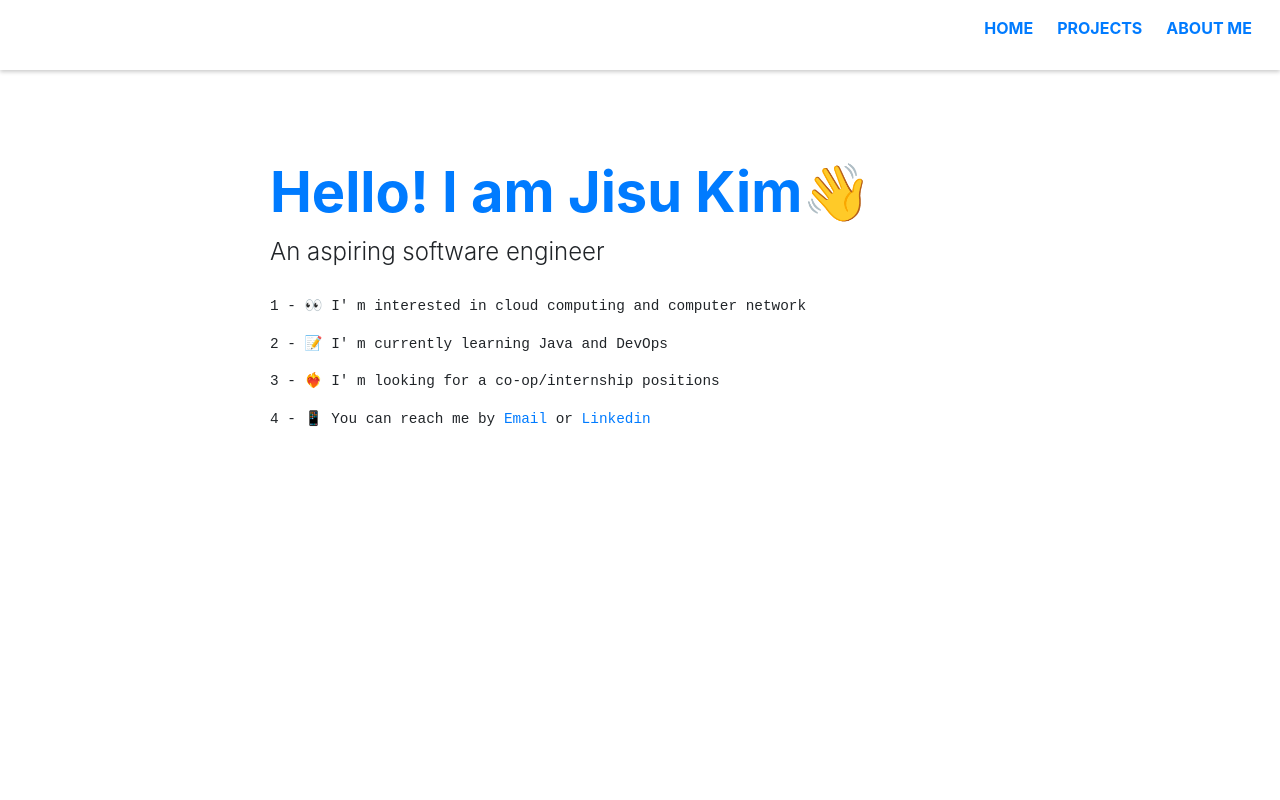
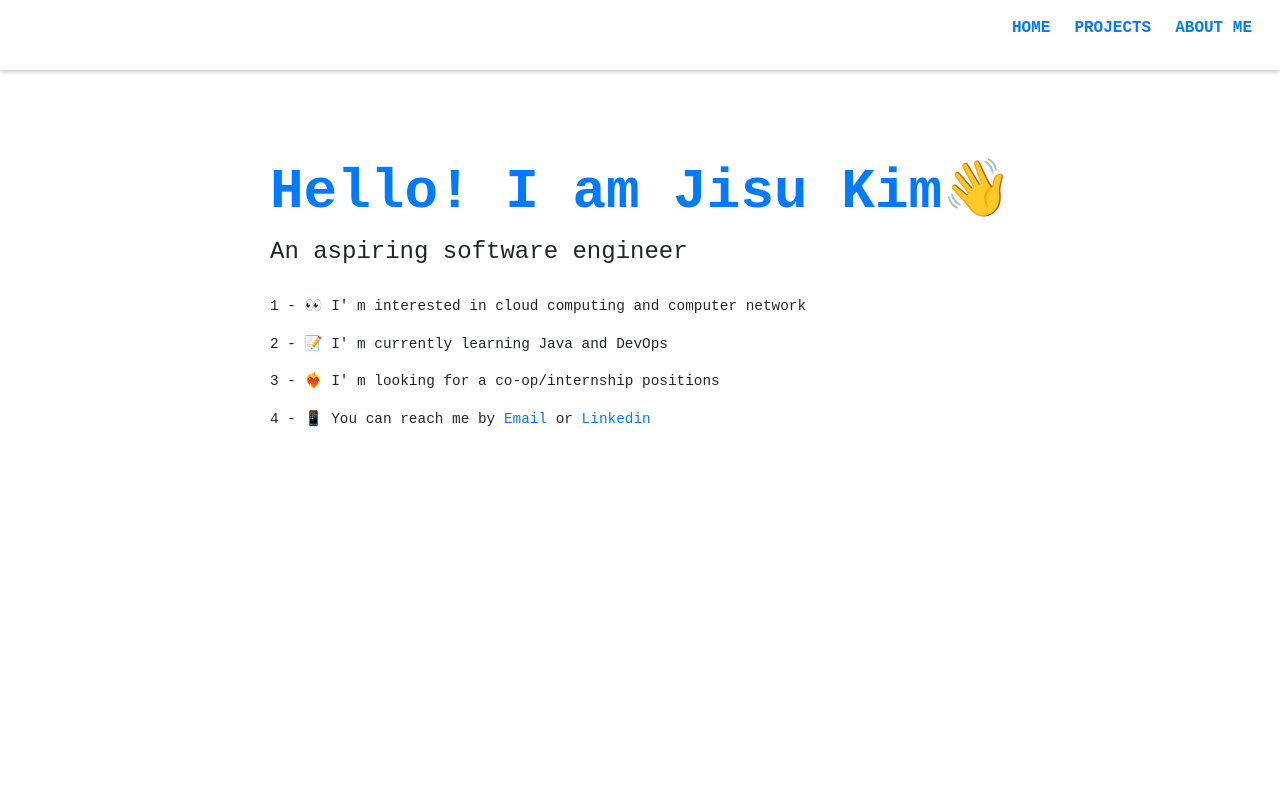
Before and after one commit to goBySue/myHome, a plain HTML site: page index.html in a window 1280 px wide. Shown: the top 800 px of the page. Drawn offline with nearby package versions, Linux system fonts and the light colour scheme.

Commit message:
fourth commit

```diff
--- a/CSS/style.css
+++ b/CSS/style.css
@@ -1,11 +1,11 @@
-@import url('https://fonts.googleapis.com/css2?family=Raleway:wght@300;700;800;900&display=swap');
+
 
 :root {
   --primary-color: #007bff;
 }
 
 * {
-  font-family: "Raleway" sans-serif;
+  font-family: monospace;
   padding: 0;
   margin: 0;
   box-sizing: border-box;
@@ -94,7 +94,6 @@ section {
 }
 #github-theme {
   padding-top: 10px;
-  font-family: monospace;
 }
 
 #github-theme p {
```
